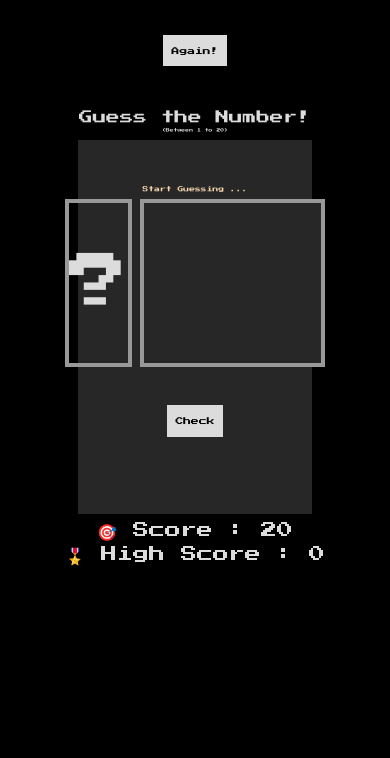
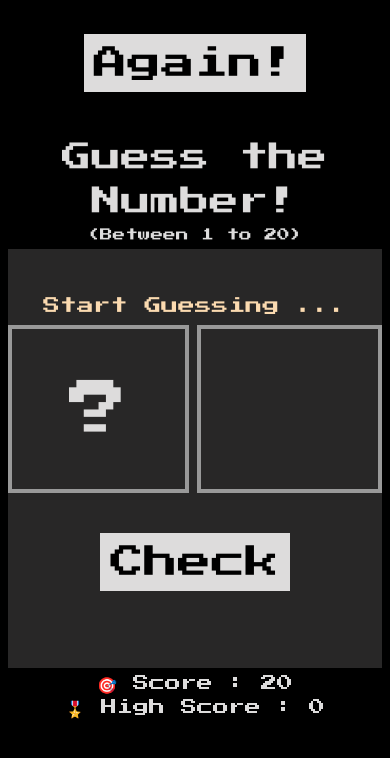
Before and after one commit to AnishDhomase/Number_Guessing_Game, a plain HTML site: page index.html in a window 390 px wide. Drawn offline with Linux system fonts and the light colour scheme.

Commit message:
Updated style.css with responsive features for portrait devices

```diff
--- a/style.css
+++ b/style.css
@@ -46,17 +46,16 @@
     display: flex;
     justify-content: center;
 }
-hr#hr1{
-
-    border: 2px solid black;
-    width: 70vw;
-    margin: 0 auto;
-}
 #msg{
     margin-top: 1.5%;
     text-align: center;
     font-size: 1.5vw;
     color: rgb(251, 218, 176);
+}
+#mainBox{
+    background-color: rgb(40, 39, 39);
+    margin: 0 20vw;
+    padding: 5vh 0;
 }
 #boxes{
     margin-top: 2.9%;
@@ -103,12 +102,6 @@ hr#hr1{
     opacity: 0.9;
     cursor: pointer;
 }
-hr#hr2{
-
-    border: 2px solid black;
-    width: 60vw;
-    margin: 0 auto;
-}
 #scores{
     margin-top: 2%;
     display: flex;
@@ -124,14 +117,62 @@ hr#hr2{
     margin-top: 1%;
 
 }
-#mainBox{
-    background-color: rgb(40, 39, 39);
-    margin: 0 20vw;
-    padding: 5vh 0;
-}
+
 .bgGreen{
     background-color: rgb(99, 149, 25);
 }
 .bgRed{
     background-color: rgb(165, 61, 45);
 }
+
+@media (max-width : 600px){
+    #again {
+        height: 15vh;
+    }
+    #again p{
+        padding: 1.4vh 2.6vw;
+        font-size: 4vh;
+    }
+    #header{
+        margin: 2.2% 0;
+
+    }
+    #header #main{
+        font-size: 3.5vh;
+        line-height: 1.5;
+    }
+    #header  #sub{
+        margin-top: 1%;
+        font-size: 1.5vh;
+        display: flex;
+        justify-content: center;
+    }
+    #mainBox{
+        margin: 0 2vw;
+        padding: 5vh 0;
+    }
+    #msg{
+        margin-top: 1.5%;
+        font-size: 2vh;
+    }
+    #check {
+        height: 15vh;
+    }
+    #check p{
+        padding: 1.4vh 2.6vw;
+        font-size: 4vh;
+    }
+}
+@media (max-width : 320px){
+    #boxes .box{
+        height: 40vw;
+        width: 42vw;
+        font-size: 7vh;
+        text-align: center;
+    }
+    #scores{
+       font-size: 5.5vw;
+    }
+
+
+}
```
